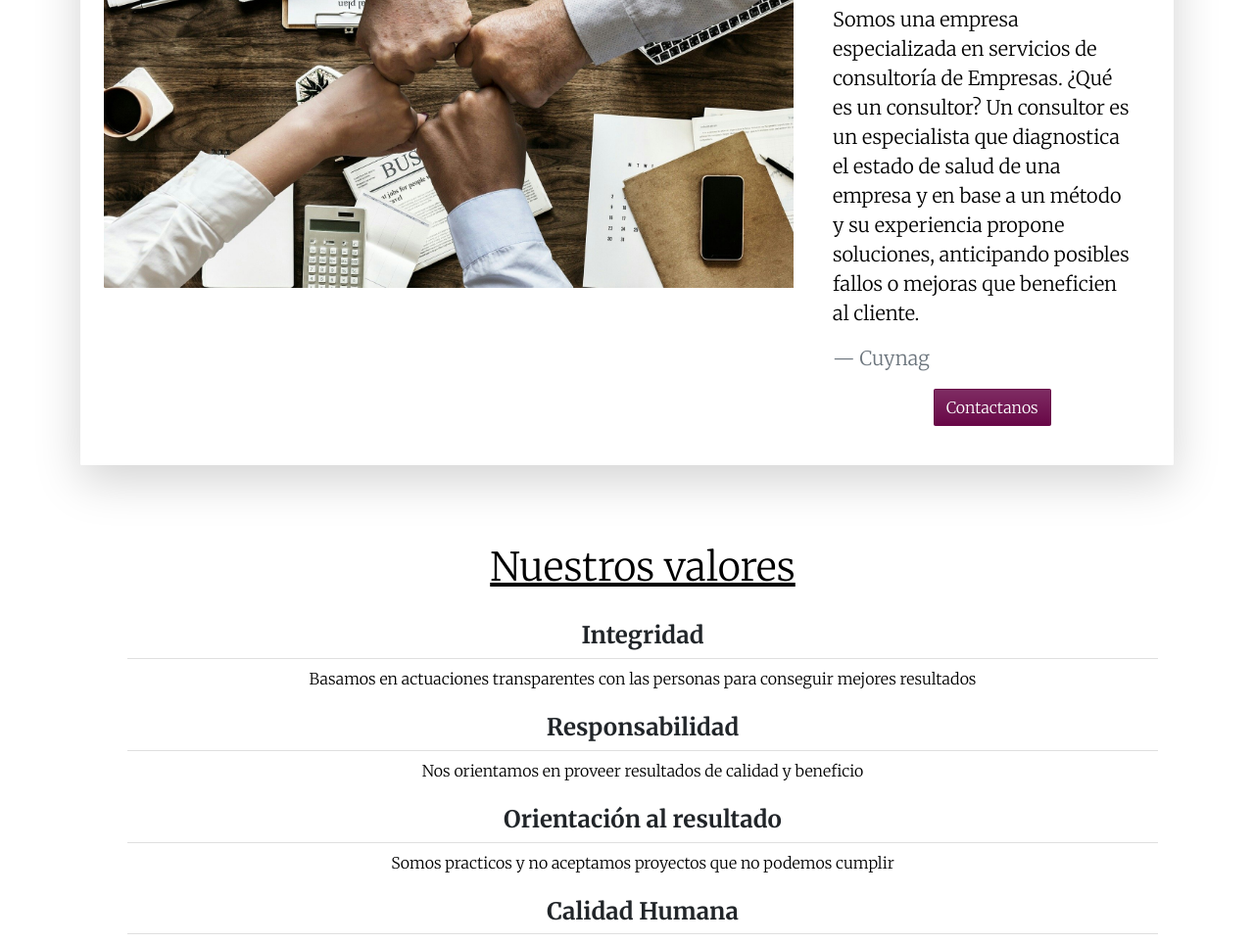
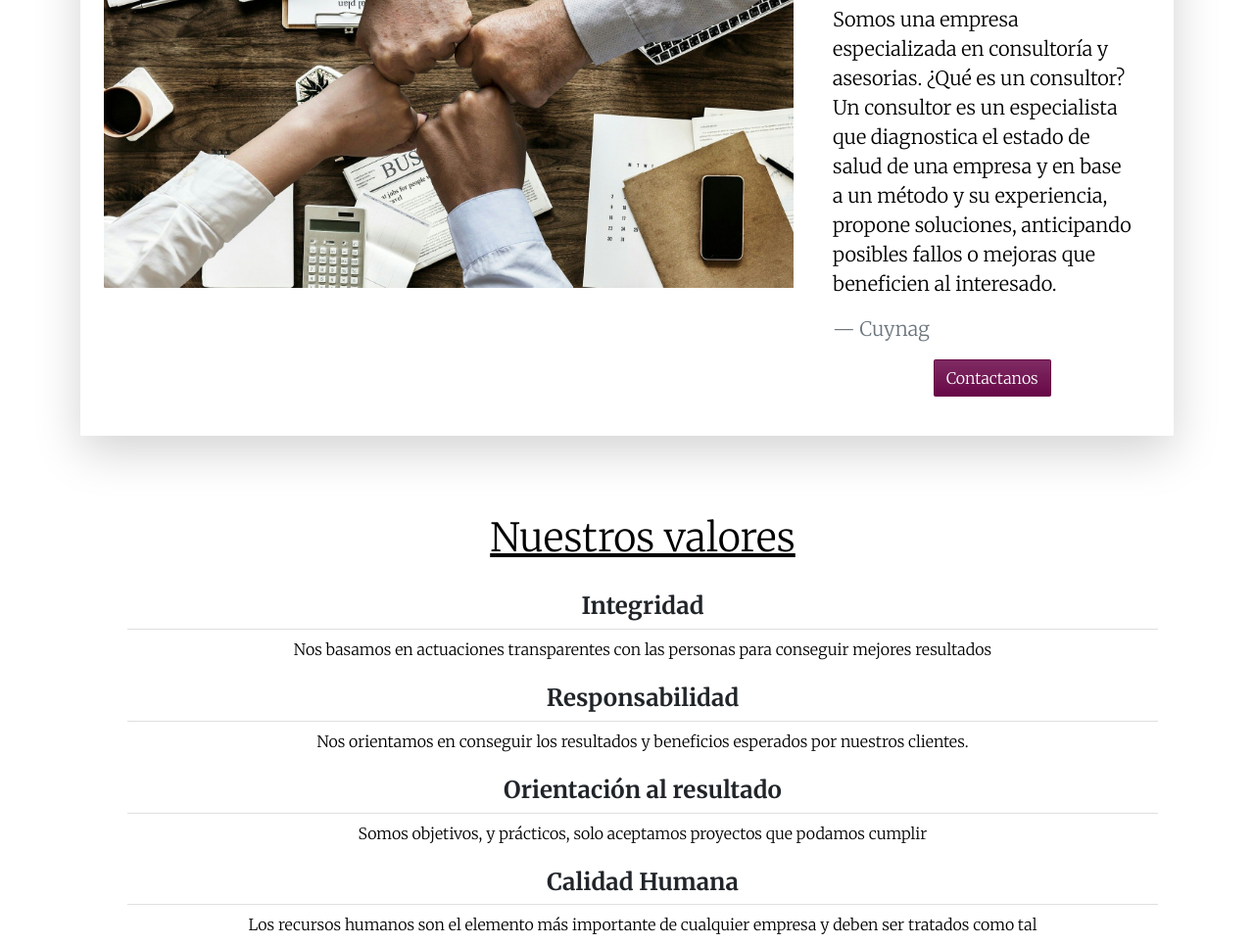
Before and after one commit to rosantacruz/Cuynag, a website: page index.html in a window 1280 px wide. Shown: the part 333-1297 px from the top of the page at 98% size. Drawn offline with nearby package versions, Linux system fonts and the light colour scheme.

Commit message:
Correccion de textos

```diff
--- a/index.html
+++ b/index.html
@@ -60,14 +60,13 @@
         <div class="col-12 col-lg-4">
           <div class="card-body">
             <h2 class="card-title display-5 pb-3 text-center">Quiénes somos</h2>
-            <p class="card-text lh-base fs-5">Somos una empresa especializada en servicios de consultoría de
-              Empresas.
+            <p class="card-text lh-base fs-5">Somos una empresa especializada en consultoría y asesorias.
               ¿Qué es un consultor?
               Un consultor es un especialista que diagnostica el estado de salud de una empresa y en base
               a un método
               y su
-              experiencia propone soluciones, anticipando posibles fallos o mejoras que beneficien al
-              cliente.</p>
+              experiencia, propone soluciones, anticipando posibles fallos o mejoras que beneficien al
+              interesado.</p>
             <p class="card-text"><small class="text-muted blockquote-footer fs-5">Cuynag</small></p>
             <a href="pages/contacto.html" class="btn btn-primary offset-lg-4 offset-md-5">Contactanos</a>
           </div>
@@ -82,25 +81,23 @@
           <h3 class="p-3 fs-1 text-decoration-underline">Nuestros valores</h3>
           <li class="list-group list-group-flush">
             <h4 class="fw-bolder list-group-item text-center">Integridad</h4>
-            <p> Basamos en actuaciones transparentes con las personas para conseguir mejores
+            <p> Nos basamos en actuaciones transparentes con las personas para conseguir mejores
               resultados</p>
           </li>
           <li class="list-group list-group-flush">
             <h4 class="fw-bolder list-group-item text-center">Responsabilidad</h4>
-            <p> Nos orientamos en proveer resultados de calidad
-              y beneficio
+            <p> Nos orientamos en conseguir los resultados y beneficios esperados por nuestros clientes.
             </p>
           </li>
           <li class="list-group list-group-flush">
             <h4 class="fw-bolder list-group-item text-center">Orientación al resultado</h4>
-            <p> Somos practicos y no aceptamos proyectos que no
-              podemos cumplir
+            <p> Somos objetivos, y prácticos, solo aceptamos proyectos que podamos cumplir
             </p>
           </li>
           <li class="list-group list-group-flush">
             <h4 class="fw-bolder list-group-item text-center">Calidad Humana</h4>
             <p>Los recursos humanos son el elemento más importante de
-              nuestra empresa y deben
+              cualquier empresa y deben
               ser tratados como tal
             </p>
           </li>
```
Also changed, not shown: pages/contacto.html (+1 -1 lines), pages/faq.html (+2 -2 lines).
